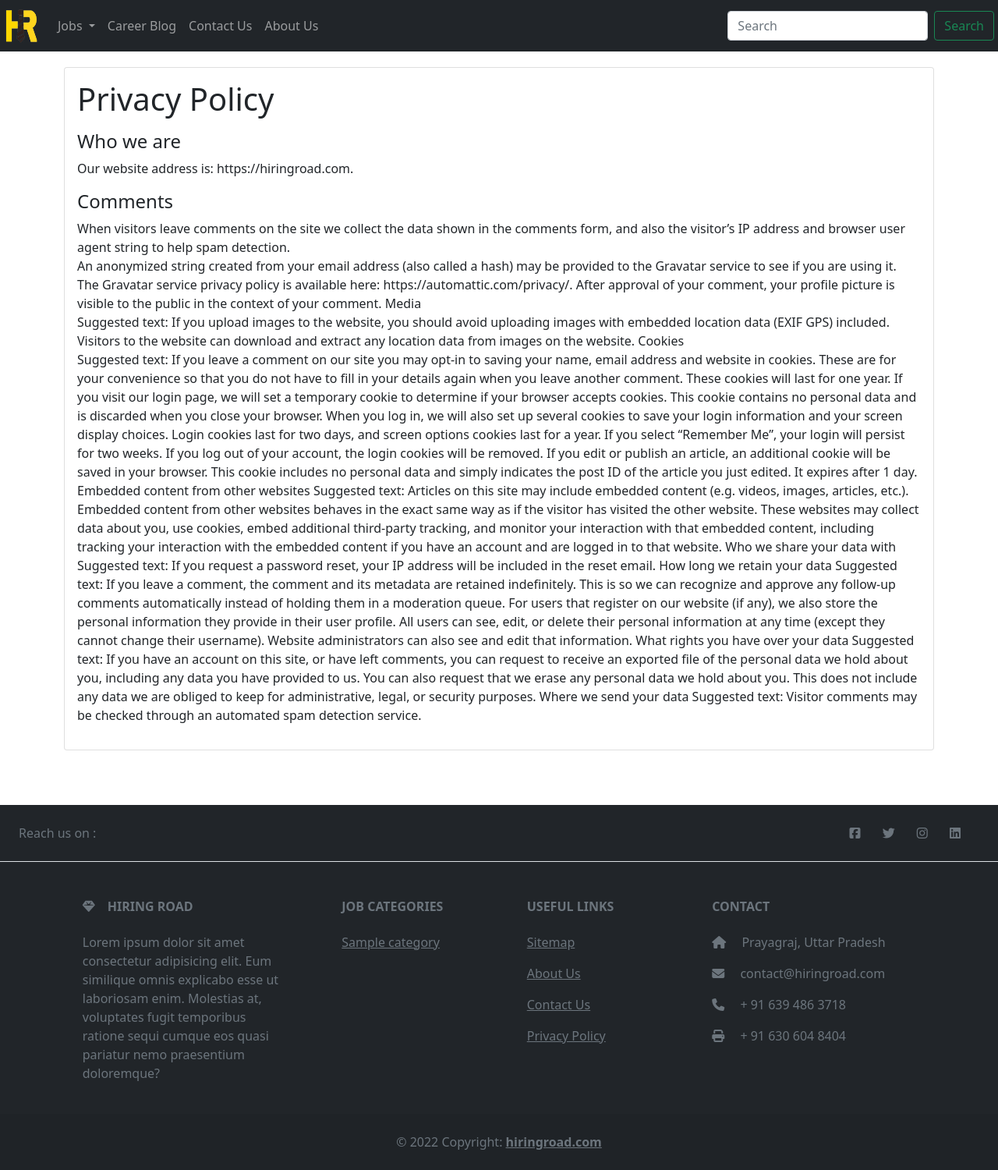
After one commit to jaiswalaj/hiringroad, a Django app: page /privacy-policy/ in a window 1280 px wide. The commit adds this page. Shown: the whole page at 78% size. Run offline with Django 3.2, Linux system fonts and the light colour scheme; tables that the repository leaves empty hold one stand-in row (values such as "Sample post"); some libraries are stand-ins or nearby versions.

Commit message:
Added context_processor to pass categories to all views, and other touchups

```diff
--- /dev/null
+++ b/mysite/context_processors.py
@@ -0,0 +1,5 @@
+from .models import Category
+
+def category_names(request):
+    categories = Category.objects.all()
+    return {'categories' : categories}
--- a/mysite/settings.py
+++ b/mysite/settings.py
@@ -64,6 +64,7 @@ TEMPLATES = [
                 'django.template.context_processors.request',
                 'django.contrib.auth.context_processors.auth',
                 'django.contrib.messages.context_processors.messages',
+                'mysite.context_processors.category_names'
             ],
         },
     },
--- a/mysite/urls.py
+++ b/mysite/urls.py
@@ -25,6 +25,7 @@ urlpatterns = [
     path('', views.index, name='index'),
     path('about-us/', views.aboutus, name='about-us'),
     path('contact-us/', views.contactus, name='contact-us'),
+    path('privacy-policy/', views.privacypolicy, name='privacy-policy'),
     path('testpage/', views.testpage, name='testpage'),
     # Job Posts related URLs
     path('job/categories', views.jobcategories, name='job-categories'),
--- a/mysite/views.py
+++ b/mysite/views.py
@@ -12,13 +12,9 @@ def testpage(request):
 
 def index(request):
     # Load posts from DB
-    # posts = Post.objects.all()[:11]
     posts = Post.objects.filter().order_by('add_date').reverse()[:10]
-    categories = Category.objects.all()
-
     data = {
-      'posts' : posts,
-      'categories' : categories
+      'posts' : posts
     }
     return render(request, 'index.html', data)
 
@@ -28,9 +24,11 @@ def aboutus(request):
 def contactus(request):
     return render(request, 'contactus.html')
 
+def privacypolicy(request):
+    return render(request, 'privacypolicy.html')
+
 def jobcategories(request):
-    categories = Category.objects.all()
-    return render(request, 'jobcategories.html', {'categories' : categories})
+    return render(request, 'jobcategories.html')
 
 def jobcategorypost(request, url):
     category = Category.objects.get(url=url)
--- a/templates/components/post_card.html
+++ b/templates/components/post_card.html
@@ -5,7 +5,6 @@
     <div class="row m-0 p-0">
         <h6 class="card-title">{{post.title | safe}}</h6>
         <p class="text-secondary mb-1">{{post.cat.title | safe}}</p>
-        <a href="#" class="link-primary">#{{post.trending_tags | safe}}</a>
         <p class="text primary">{{post.job_location | safe}}</p>
         <footer class="blockquote-footer m-0 p-0">Posted {{ post.add_date | timesince | safe}} ago</footer>
         <a href="/job/categories/post/{{post.url}}" class="link-primary" style="display: none;">Read More</a>
--- a/templates/footer.html
+++ b/templates/footer.html
@@ -6,9 +6,7 @@
 <!-- Footer -->
 <footer class="text-center text-lg-start bg-dark text-muted customFooter">
   <!-- Section: Social media -->
-  <section
-    class="d-flex justify-content-center justify-content-lg-between p-4 border-bottom"
-  >
+  <section class="d-flex justify-content-center justify-content-lg-between p-4 border-bottom">
     <!-- Left -->
     <div class="me-5 d-none d-lg-block">
       <span>Reach us on :</span>
@@ -21,13 +19,13 @@
         <i class="fab fa-facebook-square"></i></a>
       <a href="" class="me-4 text-reset">
         <i class="fab fa-twitter"></i></a>
-<!--       <a href="" class="me-4 text-reset">
+      <!--       <a href="" class="me-4 text-reset">
         <i class="fab fa-google"></i></a> -->
       <a href="" class="me-4 text-reset">
         <i class="fab fa-instagram"></i></a>
       <a href="" class="me-4 text-reset">
         <i class="fab fa-linkedin"></i></a>
-<!--       <a href="" class="me-4 text-reset">
+      <!--       <a href="" class="me-4 text-reset">
         <i class="fab fa-github"></i></a> -->
     </div>
     <!-- Right -->
@@ -46,7 +44,9 @@
             <i class="fas fa-gem me-3"></i>Hiring Road
           </h6>
           <p>
-            Lorem ipsum dolor sit amet consectetur adipisicing elit. Eum similique omnis explicabo esse ut laboriosam enim. Molestias at, voluptates fugit temporibus ratione sequi cumque eos quasi pariatur nemo praesentium doloremque?
+            Lorem ipsum dolor sit amet consectetur adipisicing elit. Eum similique omnis explicabo esse ut laboriosam
+            enim. Molestias at, voluptates fugit temporibus ratione sequi cumque eos quasi pariatur nemo praesentium
+            doloremque?
           </p>
         </div>
         <!-- Grid column -->
@@ -57,18 +57,13 @@
           <h6 class="text-uppercase fw-bold mb-4">
             Job Categories
           </h6>
+          {% for category in categories %}
+
           <p>
-            <a href="#" class="link-secondary">Government Jobs</a>
+            <a class="link-secondary" href="/job/categories/{{category.url}}">{{category.title | safe}}</a>
           </p>
-          <p>
-            <a href="#!" class="link-secondary">Work From Home </a>
-          </p>
-          <p>
-            <a href="#!" class="link-secondary">Internship </a>
-          </p>
-          <p>
-            <a href="#!" class="link-secondary">Jobs for Freshers </a>
-          </p>
+
+          {% endfor %}
         </div>
         <!-- Grid column -->
 
@@ -82,13 +77,13 @@
             <a href="#!" class="link-secondary">Sitemap</a>
           </p>
           <p>
-            <a href="#!" class="link-secondary">About Us </a>
+            <a href="{% url 'about-us' %}" class="link-secondary">About Us </a>
           </p>
           <p>
-            <a href="#!" class="link-secondary">Contact Us </a>
+            <a href="{% url 'contact-us' %}" class="link-secondary">Contact Us </a>
           </p>
           <p>
-            <a href="#!" class="link-secondary">Privacy Policy </a>
+            <a href="{% url 'privacy-policy' %}" class="link-secondary">Privacy Policy </a>
           </p>
         </div>
         <!-- Grid column -->
@@ -131,8 +126,10 @@
 
 
 <!-- Bootstrap JS   -->
-<script src="https://cdn.jsdelivr.net/npm/bootstrap@5.1.3/dist/js/bootstrap.bundle.min.js" integrity="sha384-ka7Sk0Gln4gmtz2MlQnikT1wXgYsOg+OMhuP+IlRH9sENBO0LRn5q+8nbTov4+1p" crossorigin="anonymous"></script>
+<script src="https://cdn.jsdelivr.net/npm/bootstrap@5.1.3/dist/js/bootstrap.bundle.min.js"
+  integrity="sha384-ka7Sk0Gln4gmtz2MlQnikT1wXgYsOg+OMhuP+IlRH9sENBO0LRn5q+8nbTov4+1p" crossorigin="anonymous"></script>
 <!-- Font Awesome Kit -->
-  <script src="https://kit.fontawesome.com/03808d0f58.js" crossorigin="anonymous"></script>
+<script src="https://kit.fontawesome.com/03808d0f58.js" crossorigin="anonymous"></script>
 </body>
+
 </html>
--- a/templates/header.html
+++ b/templates/header.html
@@ -43,7 +43,7 @@
           <ul class="dropdown-menu" aria-labelledby="navbarDropdown">
             {% for category in categories %}
 
-                <li><a class="dropdown-item" href="/job/categories/{{category.url}}">{{category.title}}</a></li>
+                <li><a class="dropdown-item" href="/job/categories/{{category.url}}">{{category.title | safe}}</a></li>
 
             {% endfor %}
             <li><hr class="dropdown-divider"></li>
--- /dev/null
+++ b/templates/privacypolicy.html
@@ -0,0 +1,84 @@
+{% extends 'base.html' %}
+
+{% block content %}
+
+<div class="container">
+
+    <div class="card p-3">
+        <div class="card-title m-0 p-0">
+            <h1 class="m-0 p-0 mb-3">Privacy Policy</h1>
+        </div>
+        <div class="card-body m-0 p-0">
+
+            <h4>Who we are</h4>
+            <p> Our website address is: https://hiringroad.com. </p>
+            <h4>Comments</h4>
+
+            <p>
+                When visitors leave comments on the site we collect the data shown in the comments form,
+                and also the visitor’s IP address and browser user agent string to help spam detection.
+                <br>
+                An anonymized string created from your email address (also called a hash) may be provided to the
+                Gravatar service to see if you are using it. The Gravatar service privacy policy is available here:
+                https://automattic.com/privacy/. After approval of your comment, your profile picture is visible to the
+                public in the context of your comment.
+                Media
+                <br>
+                Suggested text: If you upload images to the website, you should avoid uploading images with embedded
+                location data (EXIF GPS) included. Visitors to the website can download and extract any location data
+                from images on the website.
+                Cookies
+                <br>
+                Suggested text: If you leave a comment on our site you may opt-in to saving your name, email address and
+                website in cookies. These are for your convenience so that you do not have to fill in your details again
+                when you leave another comment. These cookies will last for one year.
+
+                If you visit our login page, we will set a temporary cookie to determine if your browser accepts
+                cookies. This cookie contains no personal data and is discarded when you close your browser.
+
+                When you log in, we will also set up several cookies to save your login information and your screen
+                display choices. Login cookies last for two days, and screen options cookies last for a year. If you
+                select “Remember Me”, your login will persist for two weeks. If you log out of your account, the login
+                cookies will be removed.
+
+                If you edit or publish an article, an additional cookie will be saved in your browser. This cookie
+                includes no personal data and simply indicates the post ID of the article you just edited. It expires
+                after 1 day.
+                Embedded content from other websites
+
+                Suggested text: Articles on this site may include embedded content (e.g. videos, images, articles,
+                etc.). Embedded content from other websites behaves in the exact same way as if the visitor has visited
+                the other website.
+
+                These websites may collect data about you, use cookies, embed additional third-party tracking, and
+                monitor your interaction with that embedded content, including tracking your interaction with the
+                embedded content if you have an account and are logged in to that website.
+                Who we share your data with
+
+                Suggested text: If you request a password reset, your IP address will be included in the reset email.
+                How long we retain your data
+
+                Suggested text: If you leave a comment, the comment and its metadata are retained indefinitely. This is
+                so we can recognize and approve any follow-up comments automatically instead of holding them in a
+                moderation queue.
+
+                For users that register on our website (if any), we also store the personal information they provide in
+                their user profile. All users can see, edit, or delete their personal information at any time (except
+                they cannot change their username). Website administrators can also see and edit that information.
+                What rights you have over your data
+
+                Suggested text: If you have an account on this site, or have left comments, you can request to receive
+                an exported file of the personal data we hold about you, including any data you have provided to us. You
+                can also request that we erase any personal data we hold about you. This does not include any data we
+                are obliged to keep for administrative, legal, or security purposes.
+                Where we send your data
+
+                Suggested text: Visitor comments may be checked through an automated spam detection service.
+            </p>
+        </div>
+    </div>
+
+</div>
+
+
+{% endblock content %}
```
